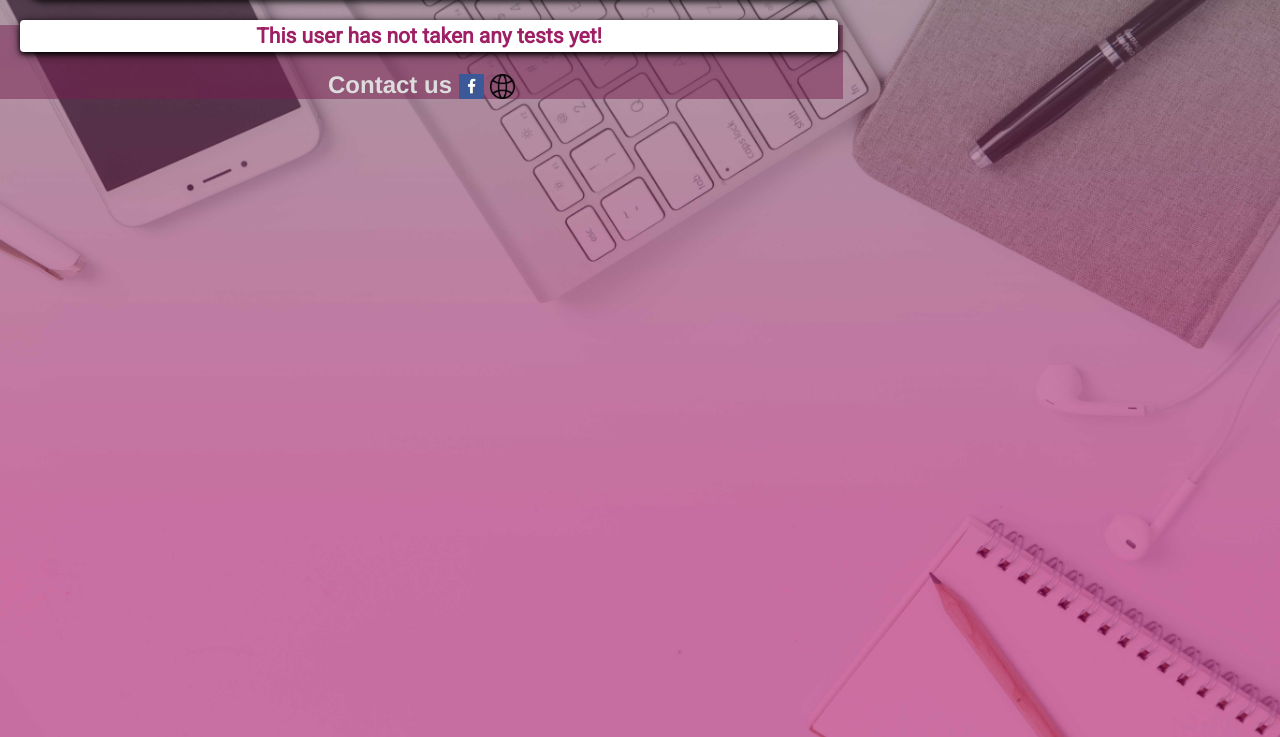
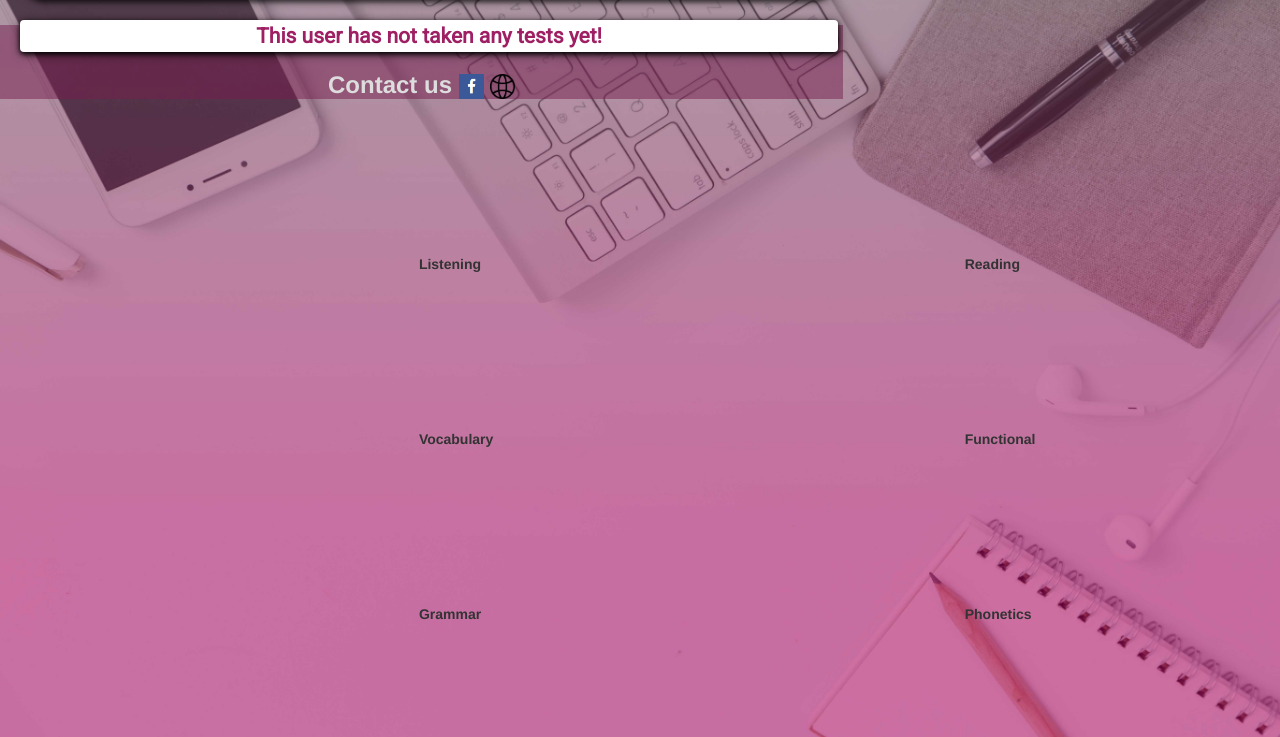
Before and after one commit to mohamedsamirpassion/PassionTestApp, a Flask app: template templates/test_results.html in a window 1280 px wide. Shown: the part 63-800 px from the top of the page. Run offline with Flask 2, Linux system fonts and the light colour scheme; the template is opened without the code that fills it, so the values that code supplies are empty; a map, chart or similar area stays blank; some libraries are stand-ins or nearby versions.

Commit message:
add chart to app

```diff
--- a/templates/test_results.html
+++ b/templates/test_results.html
@@ -185,33 +185,43 @@
         {% endif %}
 		</div>
 </div>
- <div class="col-sm-4">
+<div class="row">
     <div class="col-sm-5">
 
-	<canvas id="chartListening" ><label>Listening</label>  </canvas>
+        <canvas id="chartListening" ></canvas>
+        <span style="padding-left:115px;font-weight:bold;">Listening</span>
     </div>
          <div class="col-sm-6">
         <canvas id="chartReading" ></canvas>
+        <span style="padding-left:115px;font-weight:bold;">Reading</span>
+         </div>
 </div>
 
+<div class="row">
   <div class="col-sm-5">
  <br>
 <canvas id="chartVocab"> </canvas>
+<span style="padding-left:115px;font-weight:bold;">Vocabulary</span>
  </div>
   <div class="col-sm-6">
       <br>
 <canvas id="chartFun" ></canvas>
+<span style="padding-left:115px;font-weight:bold;">Functional</span>
  </div>
+</div>
+<div class="row">
    <div class="col-sm-5">
  <br>
 <canvas id="chartGrammer"> </canvas>
+<span style="padding-left:115px;font-weight:bold;">Grammar</span>
  </div>
   <div class="col-sm-6">
       <br>
 <canvas id="chartphonetics" ></canvas>
+<span style="padding-left:115px;font-weight:bold;">Phonetics</span>
  </div>
   </div>
-
+</div>
  </div>
 		<script>
    var pieDataListening = [
```
Lines whose indentation alone changed are shown as unchanged.
